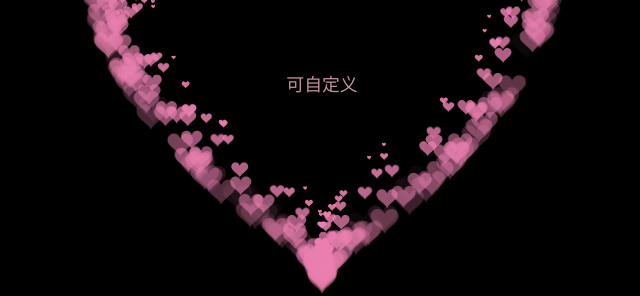
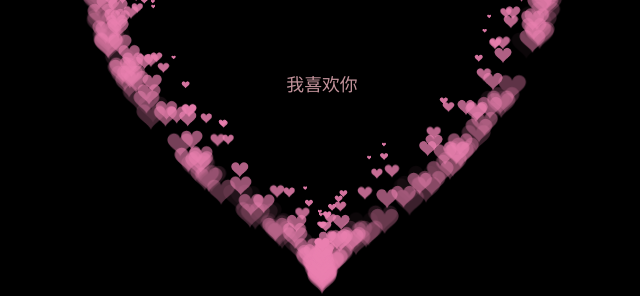
Before and after one commit to guazimm/thefirst.github.io, a plain HTML site: page index.html in a window 1280 px wide. Shown: the part 335-631 px from the top of the page, 318-958 px from the left. Drawn offline with Linux system fonts and the light colour scheme; animation ran at ten frames a second.

Commit message:
更新 index.html

```diff
--- a/index.html
+++ b/index.html
@@ -33,7 +33,7 @@
     </style>
 </head>
 <body>
-    <p>可自定义</p>
+    <p>我喜欢你</p>
     <canvas id="pinkboard"></canvas>
     <script>
         var settings = {
```
